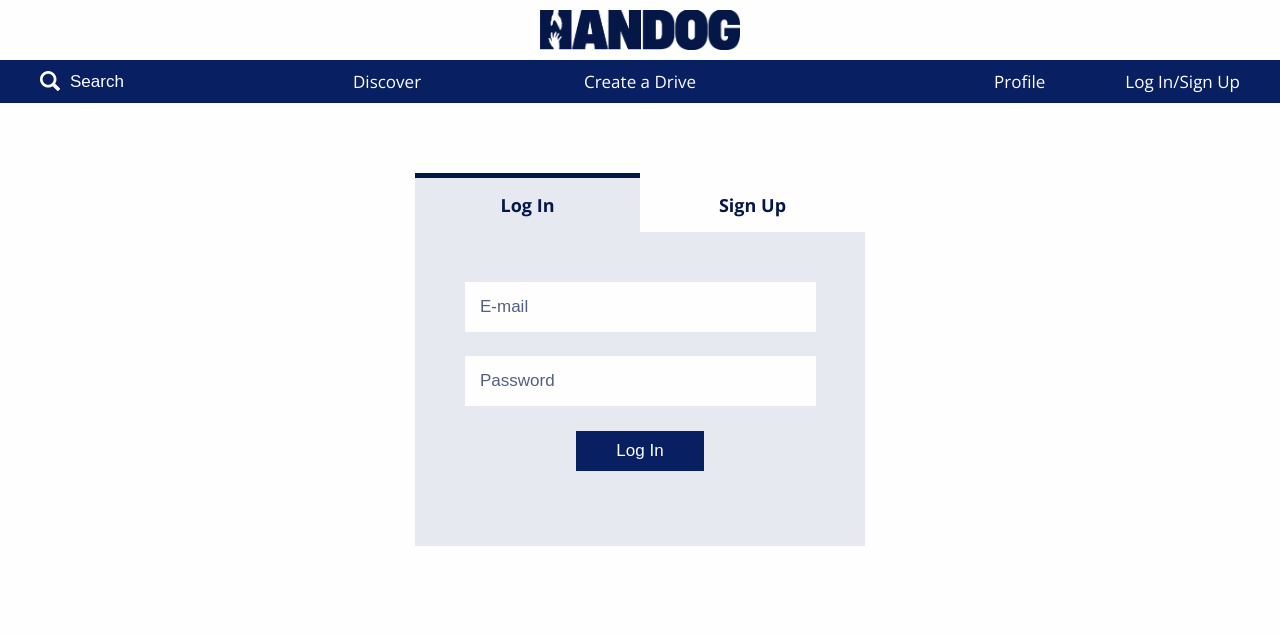
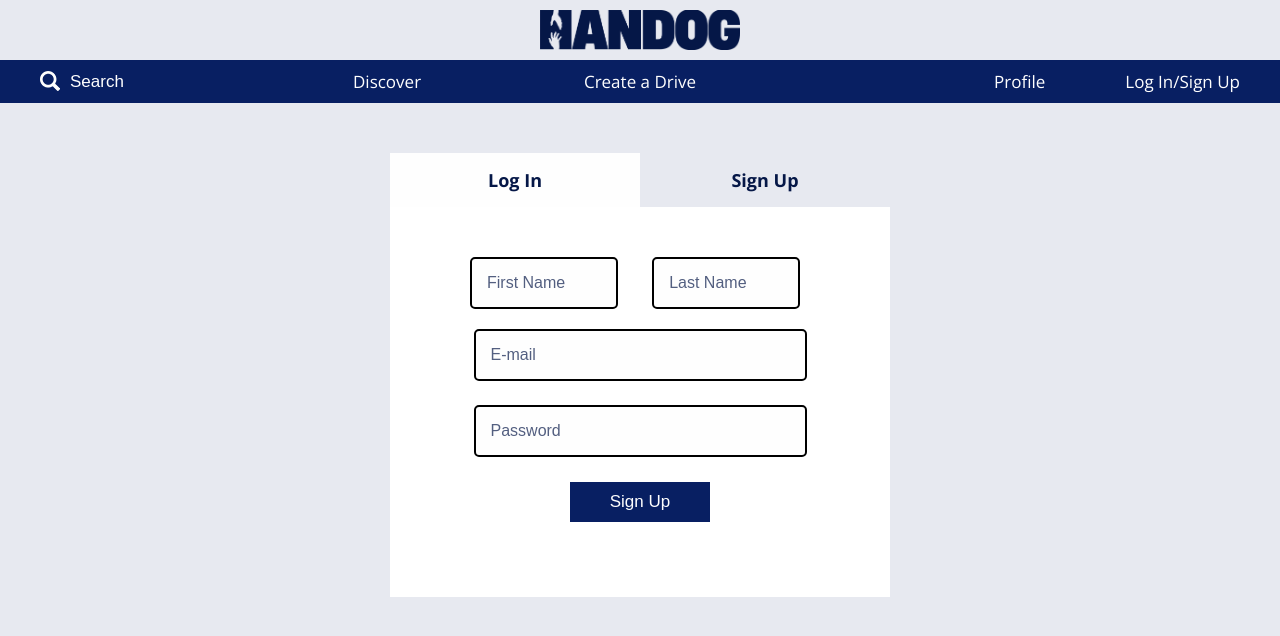
Before and after one commit to sicnarf14sf/cmsc127Handog, a PHP site: page /access.html in a window 1280 px wide. Shown: the top 636 px of the page. Run offline with PHP 8.4, Linux system fonts and the light colour scheme.

Commit message:
login/signup tab
polished a few on this part and created a separate css file for this part only to organize it more

```diff
--- /dev/null
+++ b/cmsc127Handog/access.css
@@ -0,0 +1,108 @@
+
+/* LogIn and SignUp Tabs on Access Page */
+.accesstabs{
+    display: flex;
+    flex-wrap: wrap;
+    max-width: 500px;
+    margin: 50px auto;
+    background-color: #fefefe;
+  }
+
+  .accesstabs input[type="radio"]{
+    display: none;
+  }
+
+  .accesstabs label{
+    width: 50%;
+    padding: 15px;
+    background: #fefefe;
+    font-size: 18px;
+    text-align: center;
+    font-weight: 700;
+    color: #051747;
+  }
+
+  .accesstabs .tabs{
+    width: 100%;
+    padding: 50px;
+    background:white;
+    color: #051747;
+    line-height: 1.5;
+    font-size: 16px;
+    font-weight: 400;
+    order: 1;
+    display: none;
+  }
+
+  .accesstabs input[type="radio"]:checked + label + .tabs{
+     display: block;
+     background:white;
+     margin: 0 auto;
+  }
+
+  .accesstabs input[type="radio"]:checked + label{
+    background:#e7e9f0;
+
+  }
+
+  .accesstabs .tabs input[type=email], input[type=password] {
+    background-color: #fefefe;
+    color: #081f62;
+    padding: 15px;
+    margin: auto;
+    display: block;
+    font-size: 16px;
+    border-radius: 5px;
+    border-color: black;
+    border-style: solid;
+  }
+
+  .accesstabs .tabs input[type=text] {
+    background-color: #fefefe;
+    color: #081f62;
+    padding: 15px;
+    margin: 0 0px 20px 30px;
+    font-size: 16px;
+    border-radius: 5px;
+    border-color: black;
+    border-style: solid;
+  }
+
+  .accesstabs .tabs input[type=email]::placeholder, input[type=password]::placeholder, input[type=text]::placeholder { /* Chrome, Firefox, Opera, Safari 10.1+ */
+    color: #535f80;
+    opacity: 1; /* Firefox */
+  }
+
+  .accesstabs .tabs input[type=email]:-ms-input-placeholder, input[type=password]:-ms-input-placeholder, input[type=text]:-ms-input-placeholder { /* Internet Explorer 10-11 */
+    color: #535f80;
+  }
+
+  .accesstabs .tabs input[type=email]::-ms-input-placeholder, input[type=password]::-ms-input-placeholder, input[type=text]::-ms-input-placeholder { /* Microsoft Edge */
+    color: #535f80;
+  }
+
+  .accessbutton{
+    background-color: #081f62;
+    color: #fefefe;
+    font-size: 17px;
+    padding: 10px 40px;
+    border: none;
+    outline: none;
+    display: block;
+    margin: 25px auto;
+  }
+
+  .accessbutton:hover{
+    background-color: #fefefe;
+    color: #081f62;
+    -webkit-box-shadow:inset 0px 0px 0px 4px #081f62;
+    -moz-box-shadow:inset 0px 0px 0px 4px #081f62;
+    box-shadow:inset 0px 0px 0px 4px #081f62;
+    -webkit-transition: 0.2s;
+    transition: 0.2s;
+    cursor: pointer;
+  }
+
+body{
+  background-color:#e7e9f0;
+}
--- a/cmsc127Handog/access.html
+++ b/cmsc127Handog/access.html
@@ -4,7 +4,9 @@
         <meta name="viewport" content="width=device-width, initial-scale=1">
         <link href="navbar.css" rel="stylesheet">
         <link href="stylesheet.css" rel="stylesheet">
+        <link href="access.css" rel="stylesheet">
     </head>
+
     <body>
         <a href="landingpage.html">
             <img src="handoglogo.png" class="centerlogo">
@@ -28,21 +30,22 @@
         <div class="accesstabs">
             <input type="radio" id="login" name="accesstabs" checked="checked">
             <label for="login">Log In</label>
+
                 <div class="tabs">
                     <input type="email" placeholder="E-mail" name="email" size="30" required><br/>
-                <input type="password" placeholder="Password"
-                name="password" size="30" required>
+                    <input type="password" placeholder="Password" name="password" size="30" required>
+
                     <button class="accessbutton" name="login">Log In</button>
                 </div>
 
-            <input type="radio" id="signup" name="accesstabs">
+            <input type="radio" id="signup" name="accesstabs" checked="checked">
             <label for="signup">Sign Up</label>
+
                 <div class="tabs">
                     <input type="text" placeholder="First Name" name="fname" size="10" required>
                     <input type="text" placeholder="Last Name" name="lname" size="10" required>
                     <input type="email" placeholder="E-mail" name="email" size="30" required><br/>
-                <input type="password" placeholder="Password"
-                name="password" size="30" required>
+                    <input type="password" placeholder="Password" name="password" size="30" required>
                     <button class="accessbutton" name="signup">Sign Up</button>
                 </div>
         </div>
--- a/cmsc127Handog/stylesheet.css
+++ b/cmsc127Handog/stylesheet.css
@@ -166,107 +166,6 @@ img{
 }
 
 
-/* LogIn and SignUp Tabs on Access Page */
-.accesstabs{
-  display: flex;
-  flex-wrap: wrap;
-  max-width: 500px;
-  margin: 50px auto;
-  padding: 25px;
-}
-
-.accesstabs input[type="radio"]{
-  display: none;
-}
-
-.accesstabs label{
-  width: 50%;
-  padding: 15px;
-  background: #fefefe;
-  font-size: 18px;
-  text-align: center;
-  font-weight: 700;
-  color: #051747;
-}
-
-.accesstabs .tabs{
-  width: 100%;
-  padding: 50px;
-  background: #e7e9f0;
-  color: #051747;
-  line-height: 1.5;
-  font-size: 16px;
-  font-weight: 400;
-  order: 1;
-  display: none;
-}
-
-.accesstabs input[type="radio"]:checked + label + .tabs{
-   display: block;
-   margin: 0 auto;
-}
-
-.accesstabs input[type="radio"]:checked + label{
-  background: #e7e9f0;
-  box-shadow: 0 -5px;
-}
-
-.accesstabs .tabs input[type=email], input[type=password] {
-  background-color: #fefefe;
-  color: #081f62;
-  padding: 15px;
-  margin: auto;
-  display: block;
-  font-size: 17px;
-  border: none;
-  outline: none;
-}
-
-.accesstabs .tabs input[type=text] {
-  background-color: #fefefe;
-  color: #081f62;
-  padding: 15px;
-  margin: 0 9px 20px 8px;
-  font-size: 17px;
-  border: none;
-  outline: none;
-}
-
-.accesstabs .tabs input[type=email]::placeholder, input[type=password]::placeholder, input[type=text]::placeholder { /* Chrome, Firefox, Opera, Safari 10.1+ */
-  color: #535f80;
-  opacity: 1; /* Firefox */
-}
-
-.accesstabs .tabs input[type=email]:-ms-input-placeholder, input[type=password]:-ms-input-placeholder, input[type=text]:-ms-input-placeholder { /* Internet Explorer 10-11 */
-  color: #535f80;
-}
-
-.accesstabs .tabs input[type=email]::-ms-input-placeholder, input[type=password]::-ms-input-placeholder, input[type=text]::-ms-input-placeholder { /* Microsoft Edge */
-  color: #535f80;
-}
-
-.accessbutton{
-  background-color: #081f62;
-  color: #fefefe;
-  font-size: 17px;
-  padding: 10px 40px;
-  border: none;
-  outline: none;
-  display: block;
-  margin: 25px auto;
-}
-
-.accessbutton:hover{
-  background-color: #fefefe;
-  color: #081f62;
-  -webkit-box-shadow:inset 0px 0px 0px 4px #081f62;
-  -moz-box-shadow:inset 0px 0px 0px 4px #081f62;
-  box-shadow:inset 0px 0px 0px 4px #081f62;
-  -webkit-transition: 0.2s;
-  transition: 0.2s;
-  cursor: pointer;
-}
-
 /* Main Feed Page */
 .feed {
   display: flex;
```
Lines whose indentation alone changed are shown as unchanged.
